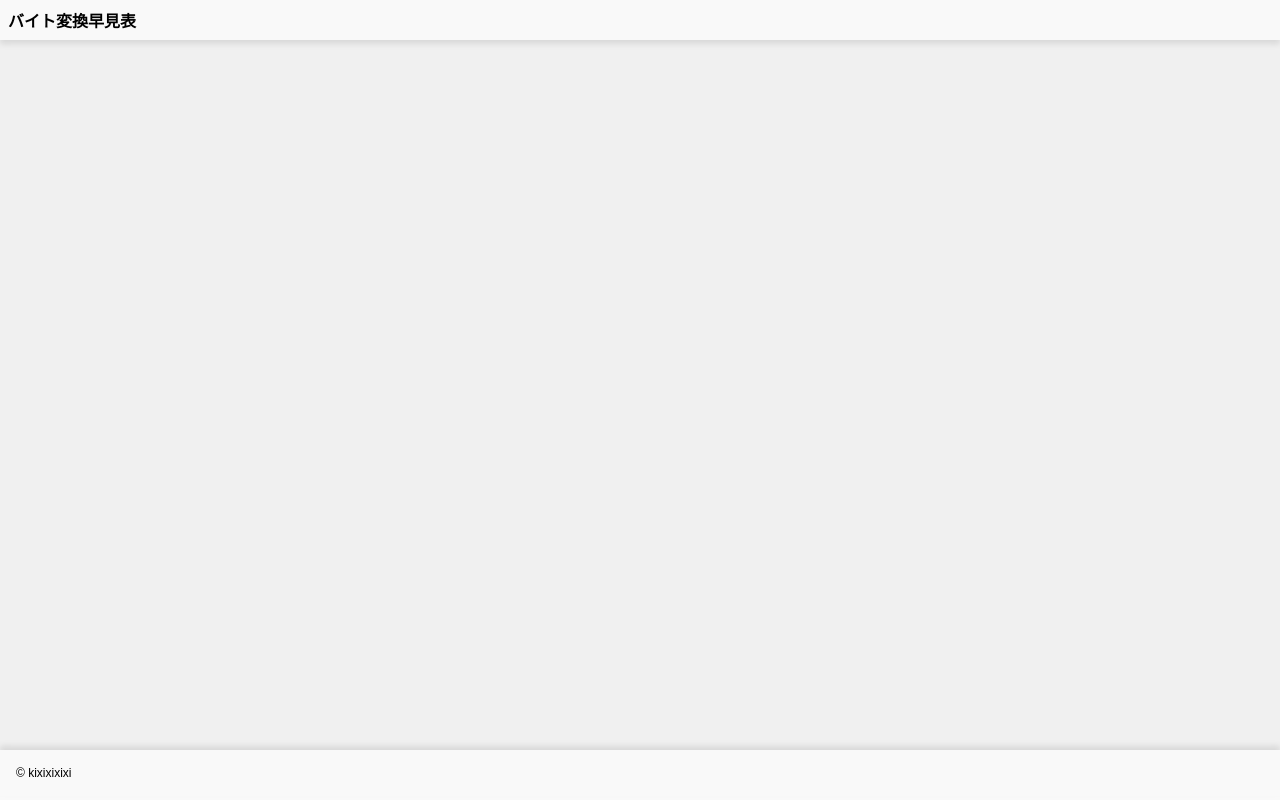
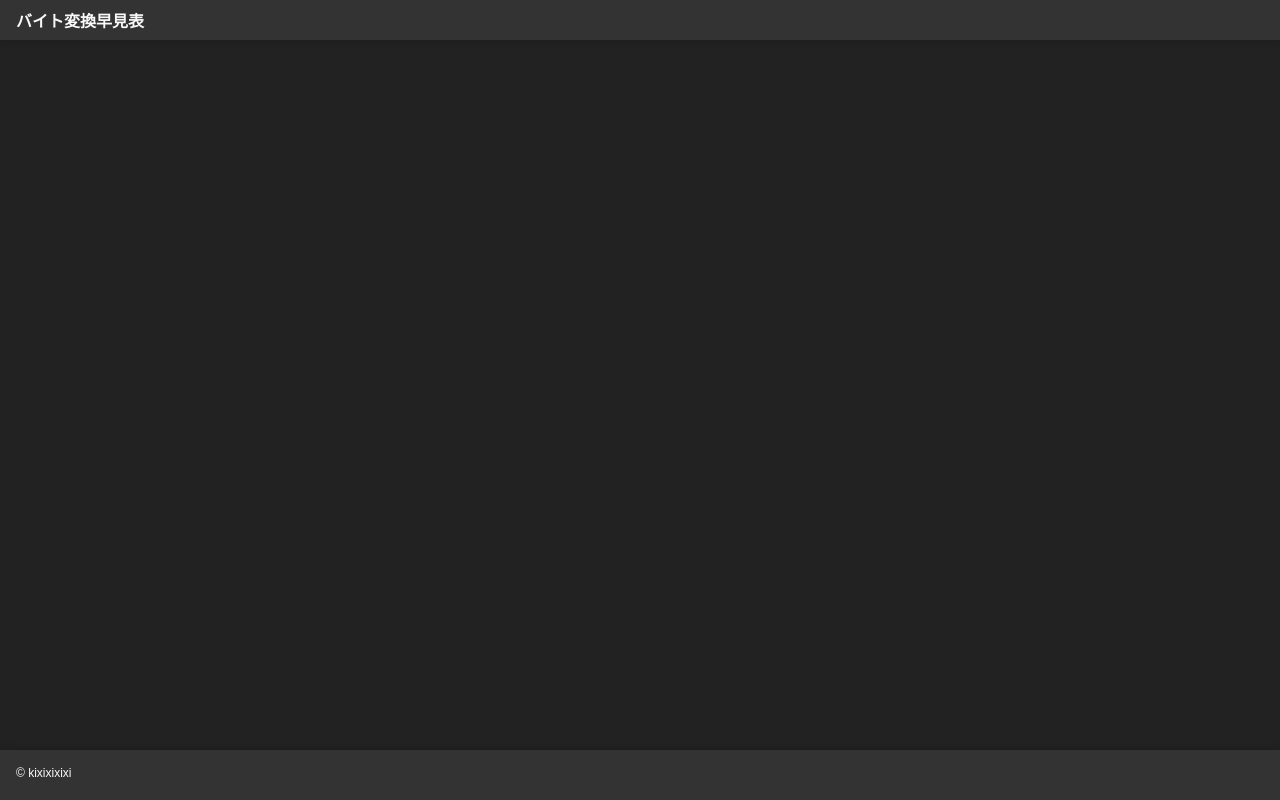
Before and after one commit to kixixixixi/byte-trans-view, a Next.js app: page / in a window 1280 px wide. Built offline with nearby package versions, Linux system fonts and the light colour scheme.

Commit message:
Change color schema

```diff
--- a/app/layout.tsx
+++ b/app/layout.tsx
@@ -11,9 +11,9 @@ const RootLayout = ({ children }: { children: React.ReactNode }) => {
       <body>
         <header
           style={{
-            backgroundColor: "#f9f9f9",
+            backgroundColor: "#333",
             boxShadow: "0 4px 6px rgba(0, 0, 0, 0.1)",
-            padding: ".5rem",
+            padding: ".5rem 1rem",
             position: "relative",
           }}
         >
@@ -28,7 +28,7 @@ const RootLayout = ({ children }: { children: React.ReactNode }) => {
         </header>
         <main
           style={{
-            background: "#f0f0f0",
+            background: "#222",
             minHeight: "calc(100dvh - 5.625rem)",
             padding: "1rem",
           }}
@@ -37,7 +37,7 @@ const RootLayout = ({ children }: { children: React.ReactNode }) => {
         </main>
         <footer
           style={{
-            backgroundColor: "#f9f9f9",
+            backgroundColor: "#333",
             boxShadow: "0 -4px 6px rgba(0, 0, 0, 0.1)",
             fontSize: ".75rem",
             padding: "1rem",
--- a/app/reset.css
+++ b/app/reset.css
@@ -5,6 +5,7 @@
 }
 
 :root {
-  background: #f9f9f9;
-  color-scheme: light;
+  background: #333;
+  color: #f9f9f9;
+  color-scheme: dark;
 }
```
